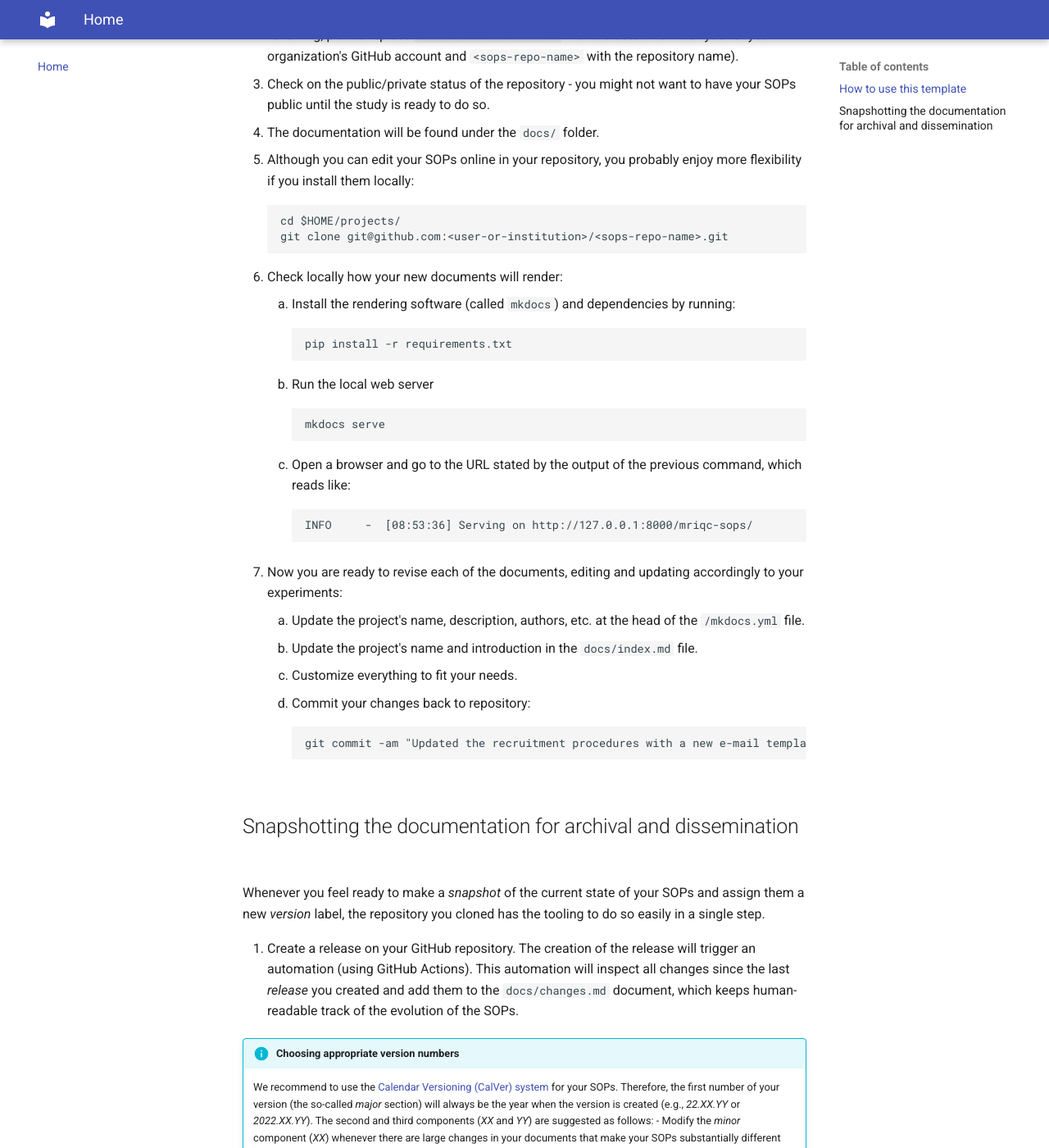
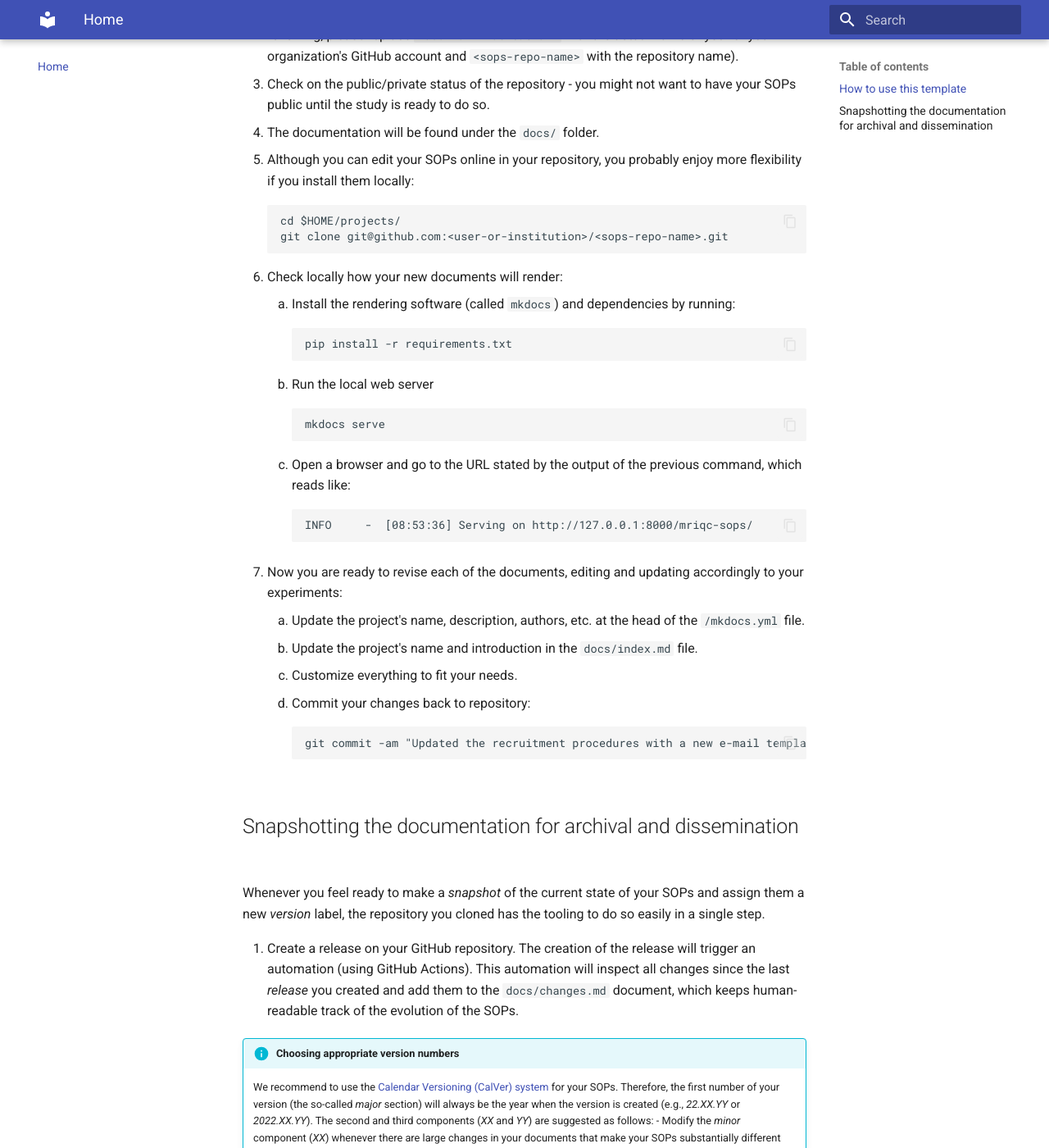
Before and after one commit to nipreps/sops-cookiecutter, an MkDocs documentation site: the page built from docs/index.md, in a window 1280 px wide and 1400 px high, scrolled down 917 px. Shown: the whole window at 82% size. Built offline with MkDocs 1.6.1 and Material for MkDocs 9.7.7, drawn with Linux system fonts in a browser that asks for light colours; part of the change alters nothing that is shown; some of the changed text lies outside the part shown.

```diff
--- /dev/null
+++ b/docs/js/mathjax.js
@@ -0,0 +1,18 @@
+window.MathJax = {
+    tex: {
+      inlineMath: [["\\(", "\\)"]],
+      displayMath: [["\\[", "\\]"]],
+      processEscapes: true,
+      processEnvironments: true
+    },
+    options: {
+      ignoreHtmlClass: ".*|",
+      processHtmlClass: "arithmatex"
+    }
+  };
+
+  document$.subscribe(() => {
+
+
+    MathJax.typesetPromise()
+  })
--- a/mkdocs.yml
+++ b/mkdocs.yml
@@ -1,11 +1,11 @@
-site_name: "MRIQC :: SOPs"
-site_description: Templates and bootstrapping documentation for MRI standard operating procedures (SOPs)
+site_name: "SOPs template (cookiecutter)"
+site_description: Templates and bootstrapping documentation for standard operating procedures (SOPs)
 site_author: The NiPreps developers
-site_url: https://nipreps.org/mriqc-sops
+site_url: https://www.nipreps.org/sops-cookiecutter/
 google_analytics: ['UA-170131052-1', 'www.nipreps.org']
 
 # Copyright
-copyright: Copyright &copy; 2022
+copyright: Copyright &copy; 2023
 
 nav:
     - Home: index.md
@@ -24,12 +24,26 @@ theme:
   name: material
   features:
     - tabs
+    - content.code.copy
+    - content.code.annotate
+
+plugins:
+  - search
 
 markdown_extensions:
   - admonition
+  - attr_list
   - footnotes
   - toc:
       permalink: true
+  - pymdownx.arithmatex:
+      generic: true
+  - pymdownx.details
+  - pymdownx.highlight:
+      anchor_linenums: true
+      line_spans: __span
+      pygments_lang_class: true
+  - pymdownx.snippets
   - pymdownx.superfences:
       custom_fences:
         - name: mermaid
@@ -39,16 +53,16 @@ markdown_extensions:
       emoji_index: !!python/name:materialx.emoji.twemoji
       emoji_generator: !!python/name:materialx.emoji.to_svg
   - pymdownx.tabbed
-  - pymdownx.highlight
-  - pymdownx.snippets
   - pymdownx.tasklist:
       custom_checkbox: true
       clickable_checkbox: true
   - markdown_include.include:
       base_path: docs
 
-plugins:
-  - toc-sidebar
-
 extra_css:
   - stylesheets/extra.css
+
+extra_javascript:
+  - js/mathjax.js
+  - https://polyfill.io/v3/polyfill.min.js?features=es6
+  - https://cdn.jsdelivr.net/npm/mathjax@3/es5/tex-mml-chtml.js
--- a/requirements.txt
+++ b/requirements.txt
@@ -1,4 +1,4 @@
+markdown-include
 mkdocs
 mkdocs-material
-markdown-include
-git+https://github.com/Mandy91/mkdocs-toc-sidebar-plugin.git@drop_python_2.7_support#egg=mkdocs-toc-sidebar-plugin
+pygments
```
